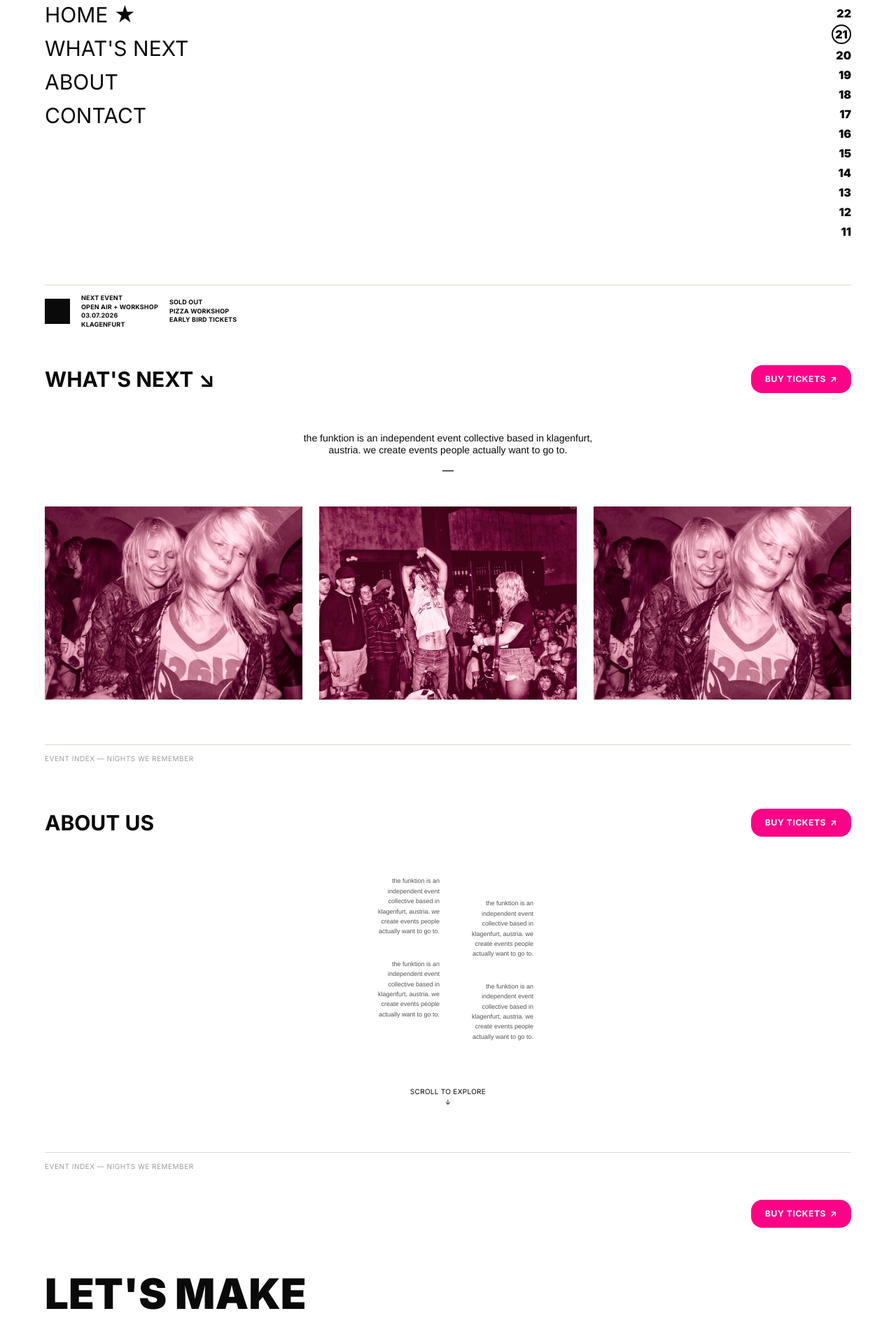
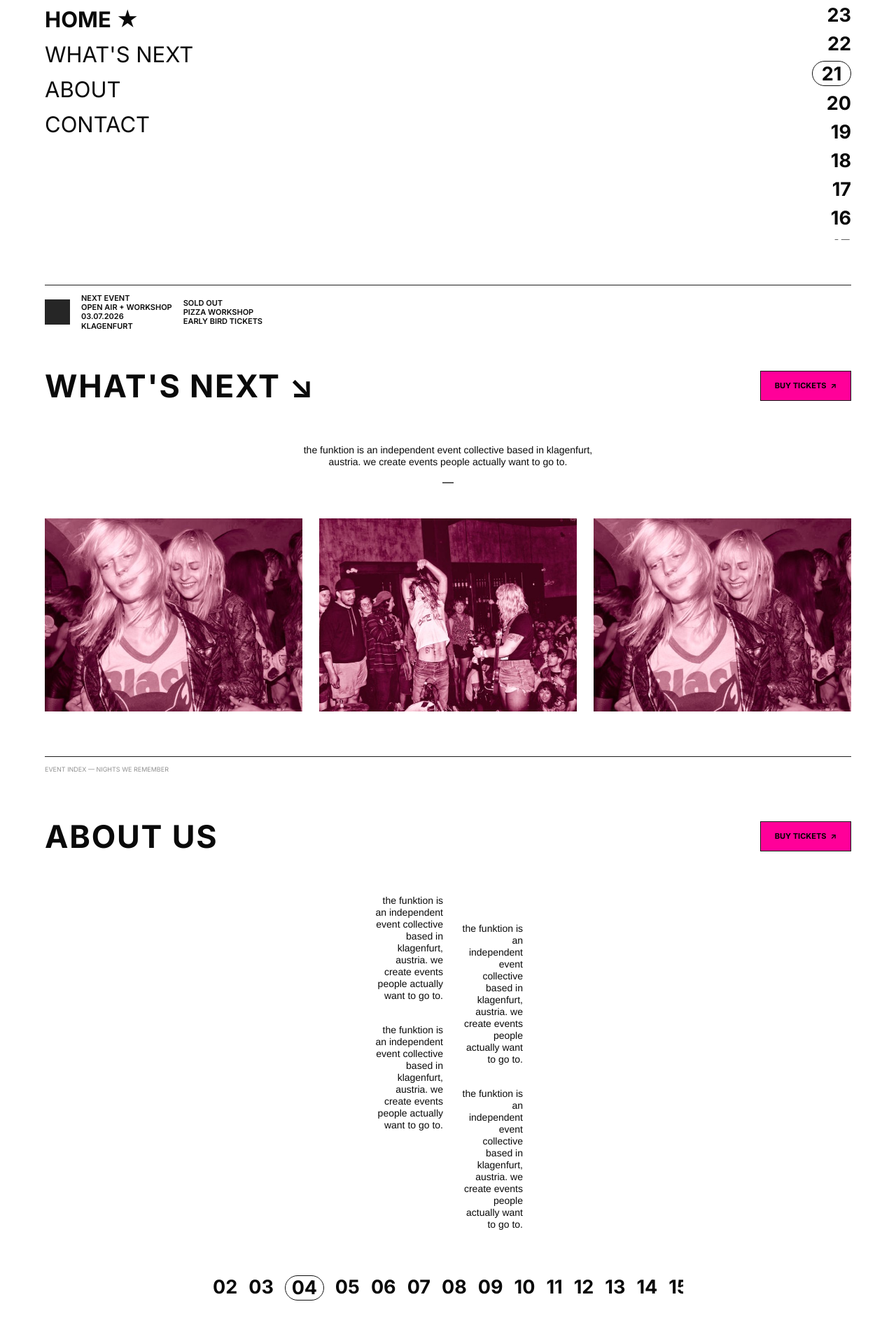
Before and after one commit to RIN001k/funktion, a Next.js app: page / in a window 1280 px wide. Shown: the part 125-2009 px from the top of the page at 70% size. Built offline with nearby package versions, Linux system fonts and the light colour scheme.

Commit message:
Add files via upload

```diff
--- a/app/AboutTextCollage.tsx
+++ b/app/AboutTextCollage.tsx
@@ -3,12 +3,12 @@ const PARAGRAPH =
 
 export default function AboutTextCollage() {
   return (
-    <div className="flex justify-center gap-6 text-[9px] leading-[1.6] font-helvetica lowercase text-ink/70">
-      <div className="flex flex-col gap-8 w-[110px] text-right">
+    <div className="flex justify-center gap-6 text-[14px] leading-[17px] font-helvetica lowercase text-ink">
+      <div className="flex flex-col gap-8 w-[100px] text-right font-normal">
         <p>{PARAGRAPH}</p>
         <p>{PARAGRAPH}</p>
       </div>
-      <div className="flex flex-col gap-8 w-[110px] text-right mt-8">
+      <div className="flex flex-col gap-8 w-[90px] text-right font-light mt-10">
         <p>{PARAGRAPH}</p>
         <p>{PARAGRAPH}</p>
       </div>
--- a/app/BuyTicketsButton.tsx
+++ b/app/BuyTicketsButton.tsx
@@ -26,7 +26,7 @@ export default function BuyTicketsButton({
     <button
       onClick={handleClick}
       disabled={loading}
-      className={`inline-flex items-center gap-1.5 bg-pink text-white font-bold uppercase tracking-[0.05em] text-xs px-5 py-3 rounded-[16px] hover:bg-ink transition-colors disabled:opacity-60 whitespace-nowrap ${className}`}
+      className={`inline-flex items-center justify-center gap-1.5 bg-[#FF0099] text-black font-bold uppercase text-[11px] leading-[13px] px-5 py-3.5 border border-[#141414] hover:bg-black hover:text-white transition-colors disabled:opacity-60 whitespace-nowrap ${className}`}
     >
       {loading ? "One sec…" : "Buy Tickets"}
       {!loading && <span aria-hidden>↗</span>}
--- a/app/EventTickerBar.tsx
+++ b/app/EventTickerBar.tsx
@@ -1,14 +1,14 @@
 export default function EventTickerBar() {
   return (
     <div className="flex items-center gap-4 py-3">
-      <div className="w-9 h-9 bg-ink shrink-0" aria-hidden />
-      <div className="text-[9px] font-bold uppercase tracking-[0.02em] leading-[1.4]">
+      <div className="w-9 h-9 bg-[#262626] shrink-0" aria-hidden />
+      <div className="text-[11px] font-semibold uppercase leading-[1.2]">
         <p>Next Event</p>
         <p>Open Air + Workshop</p>
         <p>03.07.2026</p>
         <p>Klagenfurt</p>
       </div>
-      <div className="text-[9px] font-bold uppercase tracking-[0.02em] leading-[1.4]">
+      <div className="text-[11px] font-semibold uppercase leading-[1.2]">
         <p>Sold Out</p>
         <p>Pizza Workshop</p>
         <p>Early Bird Tickets</p>
--- a/app/IndexRule.tsx
+++ b/app/IndexRule.tsx
@@ -1,7 +1,7 @@
 export default function IndexRule() {
   return (
     <div className="border-t border-line pt-3">
-      <p className="text-[10px] tracking-[0.05em] text-ink/40">
+      <p className="text-[9px] leading-[11px] text-ink opacity-45">
         EVENT INDEX — NIGHTS WE REMEMBER
       </p>
     </div>
--- a/app/NumberTicker.tsx
+++ b/app/NumberTicker.tsx
@@ -1,7 +1,16 @@
-const NUMBERS = [
+// Vertical ticker (desktop hero, right side): the full wraparound
+// sequence as shown in the hero mockup.
+const VERTICAL_NUMBERS = [
   "25", "24", "23", "22", "21", "20", "19", "18", "17", "16", "15", "14",
   "13", "12", "11", "10", "09", "08", "07", "06", "05", "04", "03", "02",
   "01", "26", "27",
+];
+
+// Horizontal ticker (About section): simple ascending sequence, as
+// shown in that section's own mockup.
+const HORIZONTAL_NUMBERS = [
+  "02", "03", "04", "05", "06", "07", "08", "09", "10", "11", "12", "13",
+  "14", "15", "16", "17", "18", "19", "20", "21", "22", "23", "24",
 ];
 
 const CIRCLED = new Set(["21", "04"]);
@@ -11,7 +20,7 @@ function NumberItem({ n }: { n: string }) {
     <span
       className={
         CIRCLED.has(n)
-          ? "inline-flex items-center justify-center w-7 h-7 rounded-full border-2 border-ink shrink-0"
+          ? "inline-flex items-center justify-center w-14 h-9 rounded-full border-[1.5px] border-[#0D0D0D] shrink-0"
           : "shrink-0"
       }
     >
@@ -26,16 +35,17 @@ export default function NumberTicker({
   orientation: "vertical" | "horizontal";
 }) {
   const isVertical = orientation === "vertical";
+  const numbers = isVertical ? VERTICAL_NUMBERS : HORIZONTAL_NUMBERS;
 
   // Two back-to-back copies of the sequence create a seamless infinite
   // loop: the track animates exactly -50% (one full copy's length),
   // then snaps back to 0 with no visible seam.
   const track = (
     <>
-      {NUMBERS.map((n, i) => (
+      {numbers.map((n, i) => (
         <NumberItem key={`a-${i}`} n={n} />
       ))}
-      {NUMBERS.map((n, i) => (
+      {numbers.map((n, i) => (
         <NumberItem key={`b-${i}`} n={n} />
       ))}
     </>
@@ -44,7 +54,7 @@ export default function NumberTicker({
   if (isVertical) {
     return (
       <div className="h-[420px] overflow-hidden select-none">
-        <div className="flex flex-col items-end gap-1 font-black text-base animate-marquee-y">
+        <div className="flex flex-col items-end gap-2 font-bold text-[27px] leading-[33px] animate-marquee-y">
           {track}
         </div>
       </div>
@@ -53,7 +63,7 @@ export default function NumberTicker({
 
   return (
     <div className="w-full overflow-hidden select-none">
-      <div className="flex flex-row gap-x-2.5 font-black text-sm w-max animate-marquee-x">
+      <div className="flex flex-row gap-x-4 font-bold text-[27px] leading-[33px] w-max animate-marquee-x">
         {track}
       </div>
     </div>
--- a/app/page.tsx
+++ b/app/page.tsx
@@ -10,21 +10,21 @@ const INTRO_PARAGRAPH =
 function NavLinks({ className = "" }: { className?: string }) {
   return (
     <nav className={className}>
-      <a href="#top" className="block font-normal hover:text-pink transition-colors">
+      <a href="#top" className="block font-bold text-[31px] leading-[38px] hover:text-[#FF0099] transition-colors">
         HOME ★
       </a>
       <a
         href="#whats-next"
-        className="block font-normal hover:text-pink transition-colors"
+        className="block font-normal text-[31px] leading-[38px] hover:text-[#FF0099] transition-colors"
       >
         WHAT&apos;S NEXT
       </a>
-      <a href="#about" className="block font-normal hover:text-pink transition-colors">
+      <a href="#about" className="block font-normal text-[31px] leading-[38px] hover:text-[#FF0099] transition-colors">
         ABOUT
       </a>
       <a
         href="#contact"
-        className="block font-normal hover:text-pink transition-colors"
+        className="block font-normal text-[31px] leading-[38px] hover:text-[#FF0099] transition-colors"
       >
         CONTACT
       </a>
@@ -38,7 +38,7 @@ export default function HomePage() {
       {/* ============================= MOBILE ============================= */}
       <div className="md:hidden px-5 pt-6 pb-10">
         <div className="flex items-start justify-between mb-24">
-          <h1 className="font-black text-3xl leading-[0.95]">
+          <h1 className="font-helvetica font-normal text-[43px] leading-[49px]">
             THE
             <br />
             FUNKTION
@@ -46,22 +46,14 @@ export default function HomePage() {
           <BuyTicketsButton />
         </div>
 
-        <nav className="flex flex-col items-center gap-4 text-2xl mb-24">
-          <a href="#top" className="font-normal">
-            HOME ★
-          </a>
-          <a href="#whats-next" className="font-normal">
-            WHAT&apos;S NEXT
-          </a>
-          <a href="#about" className="font-normal">
-            ABOUT
-          </a>
-          <a href="#contact" className="font-normal">
-            CONTACT
-          </a>
+        <nav className="flex flex-col items-center gap-4 font-helvetica font-light text-[38px] leading-[44px] text-center mb-24">
+          <a href="#top">HOME ★</a>
+          <a href="#whats-next">WHAT&apos;S NEXT</a>
+          <a href="#about">ABOUT</a>
+          <a href="#contact">CONTACT</a>
         </nav>
 
-        <p className="text-[10px] font-bold uppercase tracking-[0.03em] mb-4">
+        <p className="text-[12px] leading-[15px] font-normal mb-4">
           Klagenfurt, Austria
           <br />
           Since 2025
@@ -72,7 +64,7 @@ export default function HomePage() {
 
         <section id="whats-next" className="pt-6">
           <div className="flex items-center justify-between mb-8">
-            <h2 className="font-bold text-[26px] leading-[30px]">
+            <h2 className="font-bold text-[30px] leading-[36px]">
               WHAT&apos;S NEXT <span aria-hidden>↘</span>
             </h2>
             <BuyTicketsButton />
@@ -98,7 +90,7 @@ export default function HomePage() {
             />
           </div>
 
-          <p className="text-center text-[10px] tracking-[0.03em] mb-10">
+          <p className="text-center text-[12px] leading-[15px] mb-10">
             SCROLL TO EXPLORE
             <br />
             <span aria-hidden>↓</span>
@@ -109,7 +101,7 @@ export default function HomePage() {
 
         <section id="about" className="pt-10">
           <div className="flex items-center justify-between mb-10">
-            <h2 className="font-bold text-[26px] leading-[30px]">ABOUT</h2>
+            <h2 className="font-bold text-[30px] leading-[36px]">ABOUT</h2>
             <BuyTicketsButton />
           </div>
 
@@ -125,18 +117,18 @@ export default function HomePage() {
         </section>
 
         <section id="contact">
-          <h2 className="font-black text-3xl leading-[1.05] mb-4">
+          <h2 className="font-bold text-[43px] leading-[52px] mb-4">
             LET&apos;S MAKE
             <br />
             SOMETHING HAPPEN.
           </h2>
-          <p className="text-sm leading-relaxed mb-4">
+          <p className="text-[21px] leading-[26px] font-medium mb-4">
             Brands, venues, artists or just a good idea — we&apos;re always
             open to something new.
           </p>
           <a
             href="mailto:thefunktion9020@gmail.com"
-            className="text-[11px] font-bold tracking-[0.03em] hover:text-pink transition-colors"
+            className="text-[11px] leading-[13px] font-bold hover:text-[#FF0099] transition-colors"
           >
             [CONTACT]
           </a>
@@ -147,10 +139,10 @@ export default function HomePage() {
       <div className="hidden md:block px-10 lg:px-16 pt-12 pb-16">
         <div className="flex items-start justify-between mb-8">
           <div>
-            <h1 className="font-black text-4xl lg:text-5xl mb-8">
+            <h1 className="font-bold text-[44.8px] leading-[54px] mb-8">
               THE FUNKTION
             </h1>
-            <NavLinks className="flex flex-col gap-3 text-2xl lg:text-3xl" />
+            <NavLinks className="flex flex-col gap-3" />
           </div>
           <NumberTicker orientation="vertical" />
         </div>
@@ -160,7 +152,7 @@ export default function HomePage() {
 
         <section id="whats-next" className="pt-10">
           <div className="flex items-center justify-between mb-14">
-            <h2 className="font-bold text-[30px] leading-[36px]">
+            <h2 className="font-bold text-[44.8px] leading-[54px] tracking-[0.04em]">
               WHAT&apos;S NEXT <span aria-hidden>↘</span>
             </h2>
             <BuyTicketsButton />
@@ -179,7 +171,9 @@ export default function HomePage() {
                   key={i}
                   src={src}
                   alt="THE FUNKTION — past night"
-                  className="w-full aspect-[4/3] object-cover"
+                  className={`w-full aspect-[4/3] object-cover ${
+                    i !== 1 ? "scale-x-[-1]" : ""
+                  }`}
                 />
               )
             )}
@@ -192,13 +186,17 @@ export default function HomePage() {
 
         <section id="about" className="pt-16">
           <div className="flex items-center justify-between mb-14">
-            <h2 className="font-bold text-[30px] leading-[36px]">ABOUT US</h2>
+            <h2 className="font-bold text-[44.8px] leading-[54px] tracking-[0.04em]">ABOUT US</h2>
             <BuyTicketsButton />
           </div>
 
           <AboutTextCollage />
 
-          <p className="text-center text-[10px] tracking-[0.03em] mt-16">
+          <div className="max-w-2xl mx-auto mt-16">
+            <NumberTicker orientation="horizontal" />
+          </div>
+
+          <p className="text-center text-[12px] leading-[15px] mt-16">
             SCROLL TO EXPLORE
             <br />
             <span aria-hidden>↓</span>
@@ -214,18 +212,18 @@ export default function HomePage() {
         </div>
 
         <section id="contact" className="mb-20">
-          <h2 className="font-black text-5xl lg:text-6xl leading-[1.05] mb-6">
+          <h2 className="font-bold text-[44.8px] leading-[54px] mb-6">
             LET&apos;S MAKE
             <br />
             SOMETHING HAPPEN.
           </h2>
-          <p className="text-base leading-relaxed max-w-md mb-3">
+          <p className="text-[21px] leading-[26px] font-medium max-w-md mb-3">
             Brands, venues, artists or just a good idea — we&apos;re always
             open to something new.
           </p>
           <a
             href="mailto:thefunktion9020@gmail.com"
-            className="text-xs font-bold tracking-[0.03em] hover:text-pink transition-colors"
+            className="text-[11px] leading-[13px] font-bold hover:text-[#FF0099] transition-colors"
           >
             [CONTACT]
           </a>
--- a/tailwind.config.js
+++ b/tailwind.config.js
@@ -8,7 +8,7 @@ module.exports = {
         paper: "#FFFFFF",
         pink: "#FE0187",
         pinkDeep: "#B4005F",
-        line: "#DEDAD2",
+        line: "#1F1F1F",
         lineDark: "#2A232B",
         pop: "#FE0187",
         gold: "#FE0187",
```
